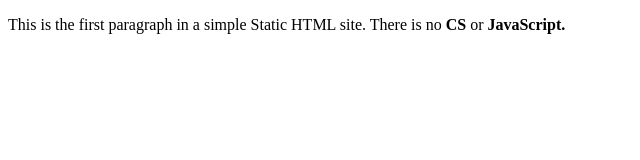
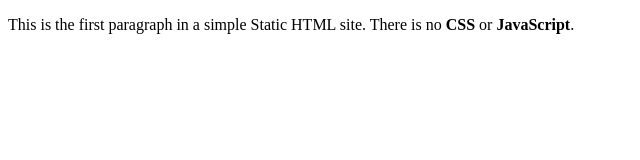
Before and after one commit to moelgamasy/Project.3, a plain HTML site: page index.html in a window 1280 px wide. Shown: the full height of the page, 0-640 px from the left. Drawn offline with Linux system fonts and the light colour scheme.

Commit message:
Update index.html

```diff
--- a/index.html
+++ b/index.html
@@ -5,6 +5,6 @@
         <title>Static HTML Site</title>
       </head>
       <body>
-        <p>This is the first paragraph in a simple Static HTML site. There is no <strong>CS</strong> or <strong>JavaScript</script>.</p>
+        <p>This is the first paragraph in a simple Static HTML site. There is no <strong>CSS</strong> or <strong>JavaScript</strong>.</p>
       </body>
     </html>
```
